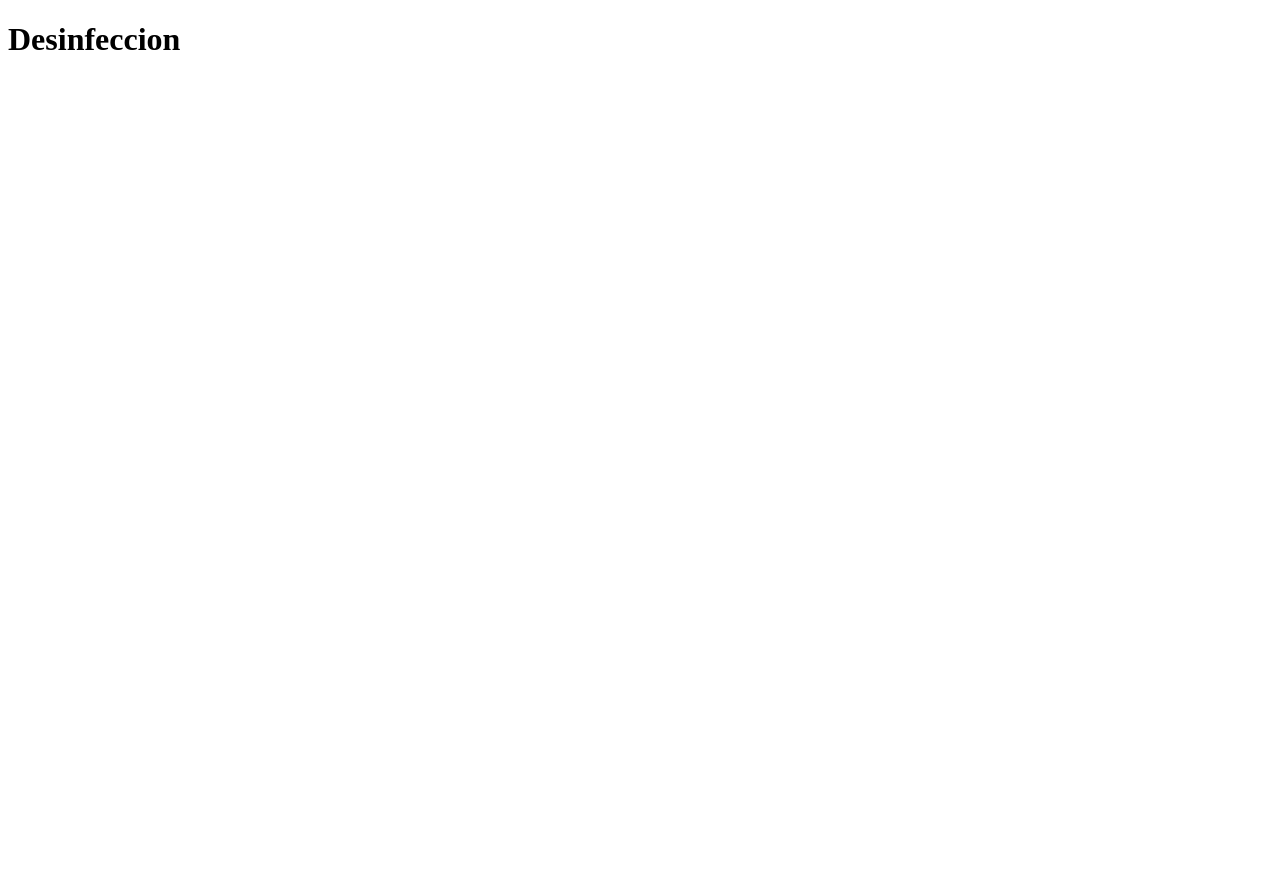
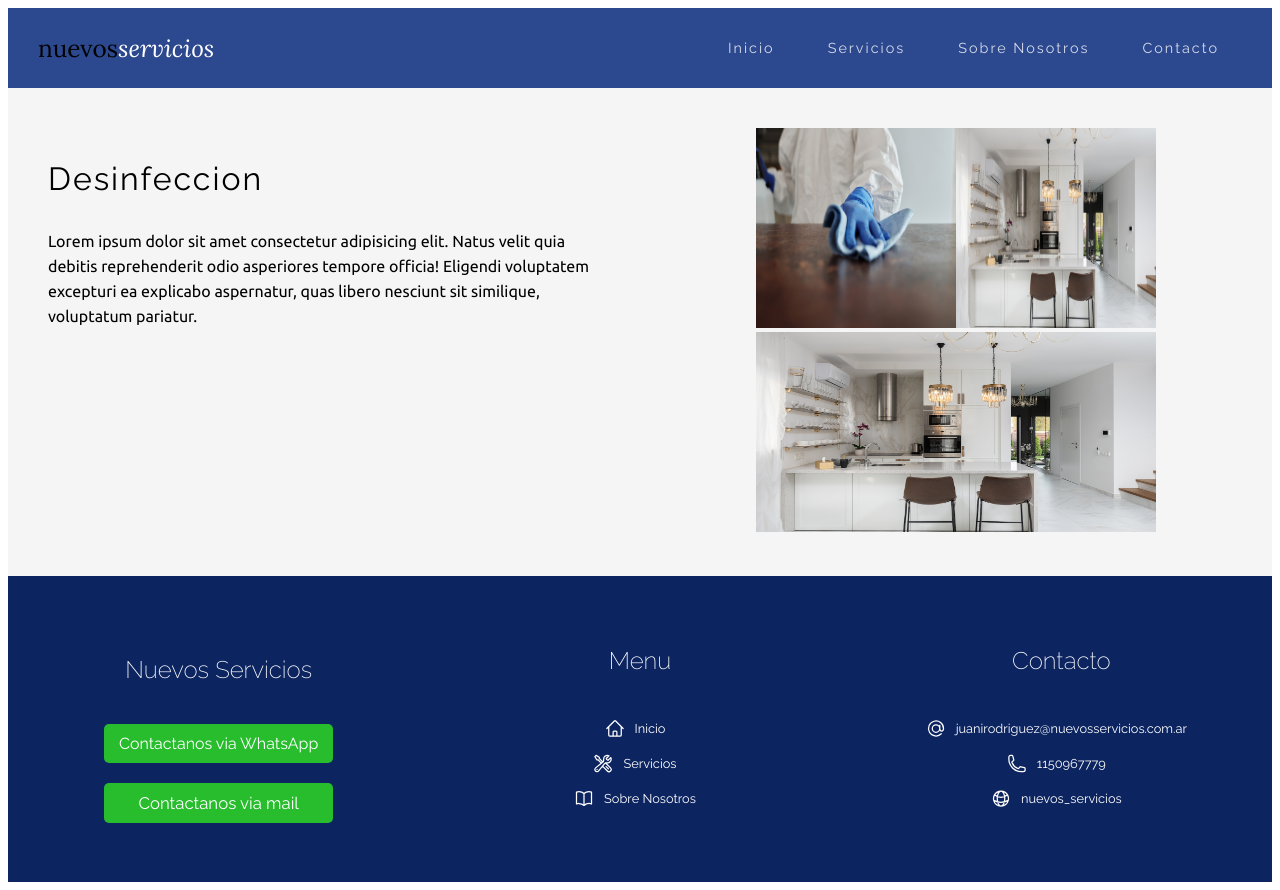
Before and after one commit to JuanCruzEusebi/landing-nuevos-servicios, a Next.js app: page /buisness-services/desinfeccion in a window 1280 px wide. Before the commit the page ends 800 px from the top, so only its background shows below. Built offline with nearby package versions, Linux system fonts and the light colour scheme.

Commit message:
navigation

```diff
--- a/app/buisness-services/desinfeccion/page.jsx
+++ b/app/buisness-services/desinfeccion/page.jsx
@@ -1,3 +1,48 @@
+import Header from "@/src/headerapp";
+import Footer from "@/src/footerapp";
+import style from "../vidrios/page.module.css";
+import Image from "next/image";
+
 export default function Desinfeccion() {
-  return <h1>Desinfeccion</h1>;
+  return (
+    <section>
+      <div>
+        <Header />
+      </div>
+      <article className={style.mainContainer}>
+        <div className={style.descriptionContainer}>
+          <h1>Desinfeccion</h1>
+          <p>
+            Lorem ipsum dolor sit amet consectetur adipisicing elit. Natus velit
+            quia debitis reprehenderit odio asperiores tempore officia! Eligendi
+            voluptatem excepturi ea explicabo aspernatur, quas libero nesciunt
+            sit similique, voluptatum pariatur.
+          </p>
+        </div>
+        <div className={style.imagesContainer}>
+          <Image
+            src="/imgs/desinfeccion.jpg"
+            alt="pic"
+            width={200}
+            height={200}
+          />
+          <Image
+            src="/imgs/finaldeobra.jpg"
+            width={200}
+            height={200}
+            alt="pic"
+          />
+          <Image
+            src="/imgs/finaldeobra.jpg"
+            width={400}
+            height={200}
+            alt="pic"
+          />
+        </div>
+      </article>
+      <div>
+        <Footer></Footer>
+      </div>
+    </section>
+  );
 }
--- /dev/null
+++ b/app/buisness-services/vidrios/page.module.css
@@ -0,0 +1,31 @@
+@import url('https://fonts.googleapis.com/css2?family=Barlow:wght@100;200;300;400;500;600;700&family=Fraunces:opsz,wght@9..144,200;9..144,300;9..144,400;9..144,500;9..144,600;9..144,700;9..144,800&family=Inter:wght@200;300;400;500;600&family=Lora:ital,wght@0,400;0,500;0,600;0,700;1,400;1,500;1,600&family=Open+Sans:ital,wght@0,300;0,400;0,500;0,600;1,300;1,400;1,500&family=Raleway:ital,wght@0,100;0,200;0,300;0,400;0,500;0,600;0,700;1,100;1,200;1,500;1,600&family=Roboto:ital,wght@0,100;0,500;0,700;0,900;1,100;1,300;1,400;1,500;1,700;1,900&family=Ubuntu:wght@300;400;500;700&family=Work+Sans:wght@200;300;400;500&display=swap');
+
+
+.mainContainer{
+    display: flex;
+    background-color: whitesmoke;
+}
+
+.descriptionContainer{
+    flex: 1;
+    padding: 40px;
+}
+
+.descriptionContainer > h1 {
+    font-family: "Raleway", sans-serif;
+    font-size: 2em;
+    font-weight: 400;
+    letter-spacing: 2px;
+}
+
+.descriptionContainer > p {
+    font-family: 'Ubuntu';
+    line-height: 25px;
+}
+
+.imagesContainer {
+ padding: 40px;
+ flex: 1;
+ margin: auto;
+ text-align: center;
+}
--- a/src/aboutUs/aboutUs.module.css
+++ b/src/aboutUs/aboutUs.module.css
@@ -4,10 +4,11 @@
     box-sizing: border-box;
     margin: 0;
     padding: 0;
-    background-color: #163583;
     width: 100%;
     height: auto;
     display: flex;
+    background-color: rgba(22, 53, 131, 1);
+
 }
 
 .headContainer {
--- a/src/header/header.module.css
+++ b/src/header/header.module.css
@@ -5,15 +5,13 @@
     margin: 0;
     padding: 0;
     /* position: absolute; */
-    height: 12vh;
+    height: 10vh;
     display: flex;
     width: 100%;
     justify-content: space-between;
     align-items: center;
     background-position: top;
-    background-color: #163583;
-    opacity: 0.9;
-
+    background-color: rgba(22, 53, 131, 0.9);
 }
 
 
@@ -92,7 +90,6 @@
     top: 70px;
     left: 0;
     width: 100%;
-    background-color: rgba(255, 255, 255, 0.949);
     padding: 20px 0;
     text-align: center;
     z-index: 1;
--- a/src/header/index.jsx
+++ b/src/header/index.jsx
@@ -32,10 +32,7 @@ const links = [
 export default function Header() {
   const [menuOpen, setMenuOpen] = useState(false);
   return (
-    <nav
-      className={styles.navContainer}
-      // style={{ backgroundImage: `url(${bg.src})` }}
-    >
+    <nav className={styles.navContainer}>
       <div className={styles.headContainer}>
         <h1 className={styles.headingOne}>nuevos </h1>
         <h1 className={styles.headingTwo}> servicios</h1>
@@ -65,7 +62,8 @@ export default function Header() {
             strokeWidth={1.5}
             stroke="currentColor"
             className="w-6 h-6"
-            width={"35px"}
+            width={"30px"}
+            color={"white"}
           >
             <path
               strokeLinecap="round"
--- a/src/home/components/buisnessServices/components/buisnessServiceCard/index.jsx
+++ b/src/home/components/buisnessServices/components/buisnessServiceCard/index.jsx
@@ -23,7 +23,7 @@ export default function BuisnessServiceCard({ data }) {
             data={item}
             href={`buisness-services/${item.route}`}
             as={`buisness-services/${item.route}`}
-            key={item.heading}
+            key={item.id}
           >
             <div
               key={index}
--- a/src/home/components/personServices/components/personServiceCard/index.jsx
+++ b/src/home/components/personServices/components/personServiceCard/index.jsx
@@ -24,7 +24,7 @@ export default function PersonServiceCard({ data }) {
             // href={`servEmp/[id]`} ----------> esta es la ruta
             // as={`servEmp/${item.route}`}
             href={""}
-            key={item.heading}
+            key={item.id}
           >
             <div
               key={index}
--- a/src/home/components/personServices/index.jsx
+++ b/src/home/components/personServices/index.jsx
@@ -13,18 +13,22 @@ const data = [
   {
     title: "FINAL DE OBRA",
     image: final.src,
+    id: 7,
   },
   {
     title: "PINTURA",
     image: pintura.src,
+    id: 8,
   },
   {
     title: "OBRAS Y REFORMAS",
     image: alfombras.src,
+    id: 9,
   },
   {
     title: "TRATAMIENTOS DE PISOS",
     image: pisos.src,
+    id: 10,
   },
 ];
 
--- a/src/home/components/servicesDisplay/servicesDisplay.module.css
+++ b/src/home/components/servicesDisplay/servicesDisplay.module.css
@@ -12,7 +12,7 @@
 @import url('https://fonts.googleapis.com/css2?family=Barlow:wght@100;200;300;400;500;600;700&family=Domine&family=Fraunces:opsz,wght@9..144,200;9..144,300;9..144,400;9..144,500;9..144,600;9..144,700;9..144,800&family=Inter:wght@200;300;400;500;600&family=Lora:ital,wght@0,400;0,500;0,600;0,700;1,400;1,500;1,600&family=Open+Sans:ital,wght@0,300;0,400;0,500;0,600;1,300;1,400;1,500&family=Raleway:ital,wght@0,100;0,200;0,300;0,400;0,500;0,600;0,700;1,100;1,200;1,500;1,600&family=Roboto:ital,wght@0,100;0,500;0,700;0,900;1,100;1,300;1,400;1,500;1,700;1,900&family=Ubuntu:wght@300;400;500;700&family=Work+Sans:wght@200;300;400;500&display=swap');
 
 .mainContainer {
-    height: 88vh;
+    height: 90vh;
     width: auto;
     display: flex;
     flex-direction: column;
@@ -40,25 +40,19 @@
     width: auto;
 }
 
-.buttonContainer > a {
-    /* background-color: #163583;     */
-    width: 300px;
+.buttonContainer > button {
+    background-color: #163583;
+    width: 280px;
     border: none;
-    height: 45px;
-    margin-top: 65px;
-    font-size: 1.2em;
+    height: 40px;
+    font-size: 1em;
     letter-spacing: 2px;
     font-family: 'Raleway', sans-serif;
     text-decoration: none;
     cursor: pointer;
     margin: 20px;
-    border-radius: 20px;
-    color: #163583;
-    /* border-bottom: 2px solid #163583; */
-    display: flex;
-    justify-content: center;
-    align-items: center;
-    transition: ease-in-out;
+    opacity: 0.9;
+    border-radius: 4px;
 }
 
 
```
Also changed, not shown: app/buisness-services/vidrios/page.jsx (+46 -12 lines), src/home/components/servicesDisplay/index.jsx (+6 -6 lines), app/servEmp/[id]/page.module.css (deleted).
